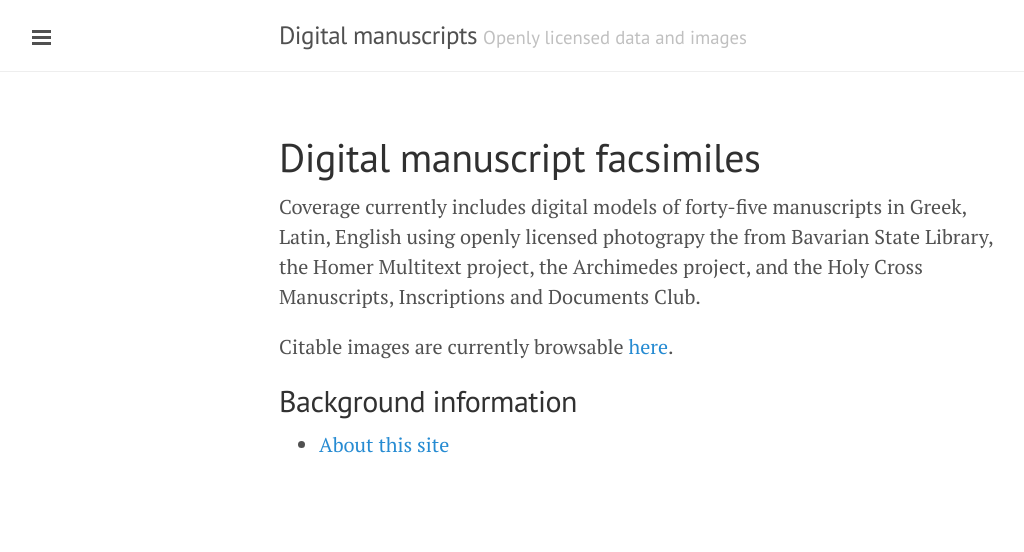
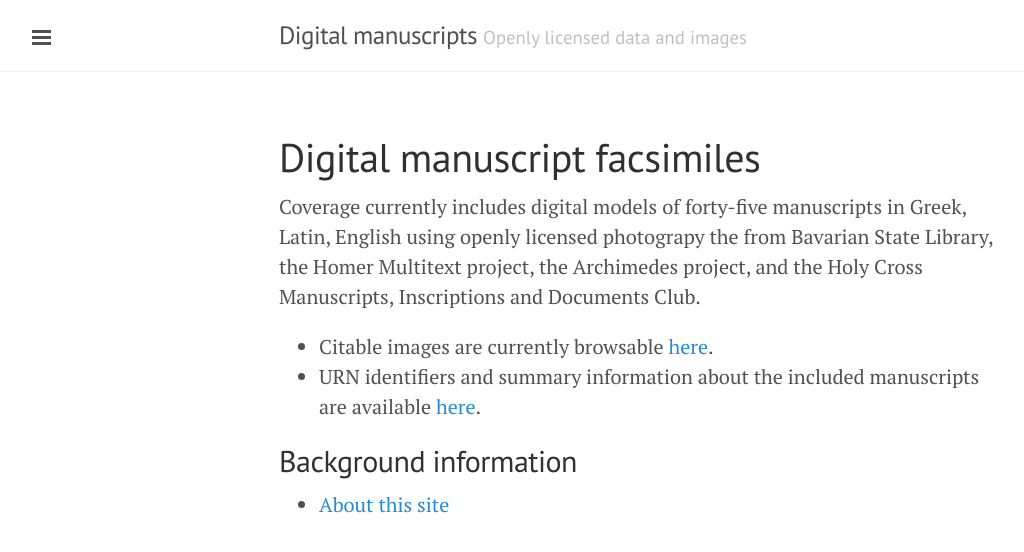
Before and after one commit to openmss/mss, a Jekyll site: the page built from index.md, in a window 1280 px wide. Shown: the top 552 px of the page, without its empty margins (1-1025 px from the left). Built offline with Jekyll 4.4.1, drawn with Linux system fonts in a browser that asks for light colours; Markdown is read by kramdown in place of the engine named in the settings.

Commit message:
Add link

```diff
--- a/index.md
+++ b/index.md
@@ -5,7 +5,9 @@
 
 Coverage currently includes digital models of forty-five manuscripts in Greek, Latin, English using openly licensed photograpy the from Bavarian State Library, the Homer Multitext project, the Archimedes project, and the Holy Cross Manuscripts, Inscriptions and Documents Club.
 
-Citable images are currently browsable [here](http://beta.hpcc.uh.edu/tomcat/mss/photos).
+- Citable images are currently browsable [here](http://beta.hpcc.uh.edu/tomcat/mss/photos).
+- URN identifiers and summary information about the included manuscripts are available [here](https://github.com/openmss/mss/tree/master/collections/mss).
+
 
 
 ## Background information ##
```
